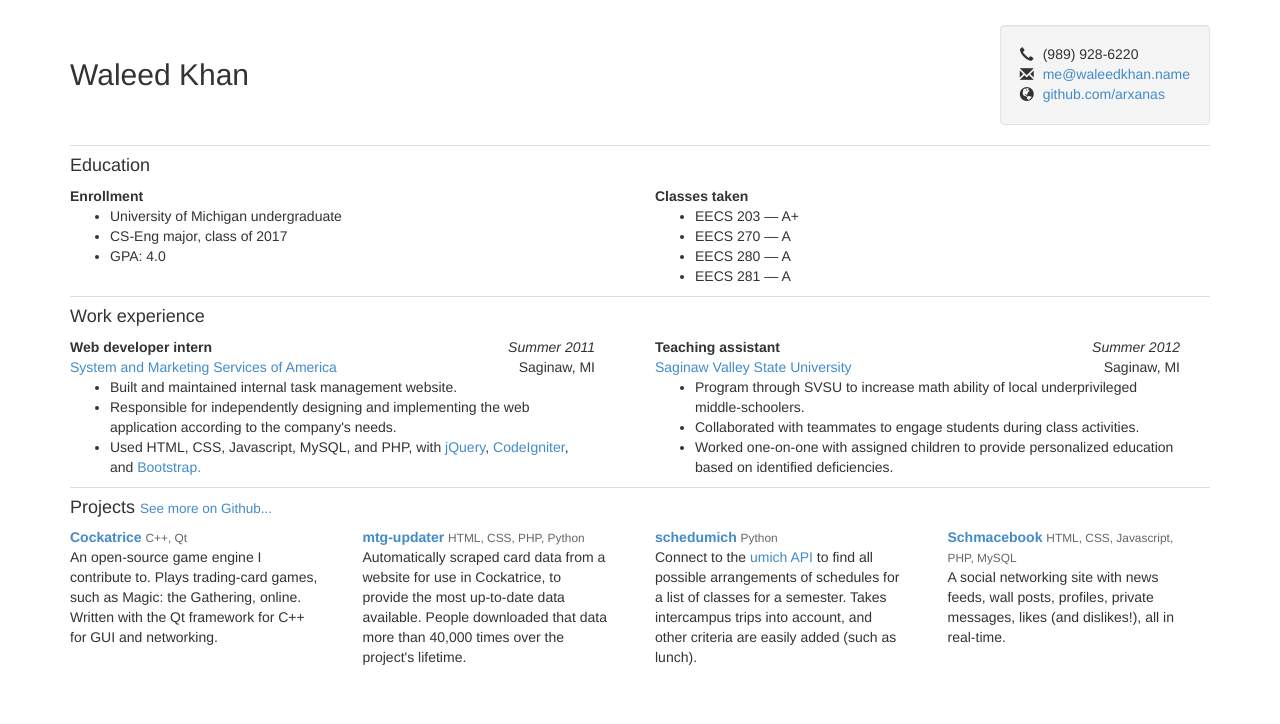
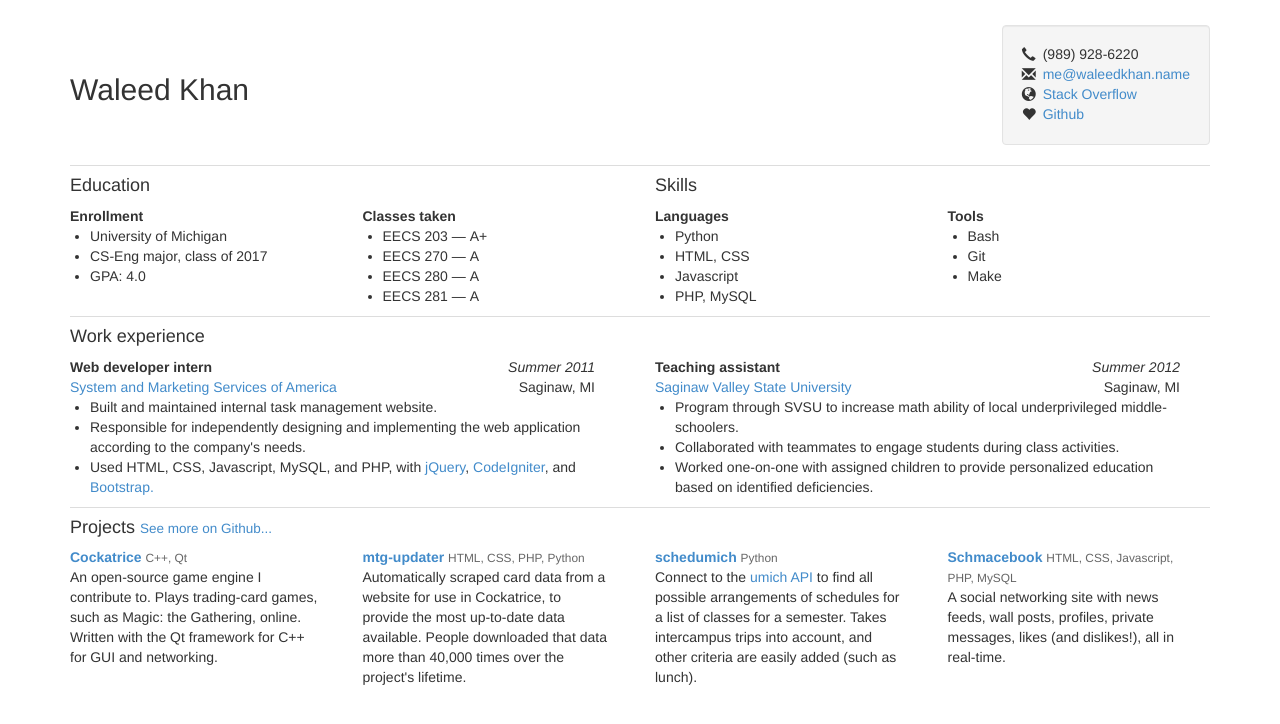
Before and after one commit to arxanas/resume, a plain HTML site: page index.html in a window 1280 px wide. Drawn offline with Linux system fonts and the light colour scheme.

Commit message:
Added Stack Overflow link and Skills section.

```diff
--- a/css/resume.css
+++ b/css/resume.css
@@ -4,12 +4,26 @@
 
 /* Center with respect to the contact info. */
 .name {
-    line-height: 60px;
+    line-height: 90px;
+}
+
+ul {
+  padding-left: 20px;
 }
 
 @media print {
+    .container {
+      padding: 0 0.5in;
+
+      font-size: 13px;
+    }
+
     .resume-header {
         margin-top: 0px;
+    }
+
+    .projects-more {
+      font-size: 13.5px;
     }
 
     /* Remove Bootstrap's link styles. */
@@ -26,7 +40,7 @@
     display: inline-block;
     position: relative;
     top: -1px;
-    margin-left: 5px;
+    margin-left: 3px;
 }
 
 .info-section {
--- a/index.html
+++ b/index.html
@@ -32,15 +32,29 @@
           <li>
             <span class="glyphicon glyphicon-globe"></span>
             <span class="contact-item">
-              <a href="http://github.com/arxanas">github.com/arxanas</a>
+              <a href="http://stackoverflow.com/users/344643/waleed-khan">
+                <span class="hidden-print">Stack Overflow</span>
+                <span class="visible-print">stackoverflow.com/users/344643</span>
+              </a>
+            </span>
+          </li>
+          <li>
+            <span class="glyphicon glyphicon-heart"></span>
+            <span class="contact-item">
+              <a href="http://github.com/arxanas">
+                <span class="hidden-print">Github</span>
+                <span class="visible-print">github.com/arxanas</span>
+              </a>
             </span>
           </li>
         </ul>
       </div>
     </header>
 
-    <!-- Education info -->
+    <!-- Info -->
     <div class="info-section">
+      <div class="row">
+        <div class="col-xs-6">
           <header>
             <h4>Education</h4>
           </header>
@@ -52,7 +66,7 @@
                 <b>Enrollment</b>
               </header>
               <ul>
-            <li>University of Michigan undergraduate</li>
+                <li>University of Michigan</li>
                 <li>CS-Eng major, class of 2017</li>
                 <li>GPA: 4.0</li>
               </ul>
@@ -64,12 +78,50 @@
                 <b>Classes taken</b>
               </header>
               <ul>
-            <li>EECS 203 — A+</li>
-            <li>EECS 270 — A</li>
-            <li>EECS 280 — A</li>
-            <li>EECS 281 — A</li>
+                <li>EECS 203 — A+</li>
+                <li>EECS 270 — A</li>
+                <li>EECS 280 — A</li>
+                <li>EECS 281 — A</li>
               </ul>
             </section>
+          </div>
+        </div>
+
+        <!-- Skills -->
+        <div class="col-xs-6">
+          <header>
+            <h4>Skills</h4>
+          </header>
+
+          <div class="row">
+            <!-- Languages -->
+            <section class="col-xs-6">
+              <header>
+                <b>Languages</b>
+              </header>
+
+              <ul>
+                <li>Python</li>
+                <li>HTML, CSS</li>
+                <li>Javascript</li>
+                <li>PHP, MySQL</li>
+              </ul>
+            </section>
+
+            <!-- Tools -->
+            <section class="col-xs-6">
+              <header>
+                <b>Tools</b>
+              </header>
+
+              <ul>
+                <li>Bash</li>
+                <li>Git</li>
+                <li>Make</li>
+              </ul>
+            </section>
+          </div>
+        </div>
       </div>
     </div>
 
@@ -79,6 +131,7 @@
         <h4>Work experience</h4>
       </header>
       <div class="row">
+        <!-- Intern job -->
         <div class="col-md-6">
           <div class="job">
             <span class="job-description pull-left">Web developer intern</span>
@@ -103,6 +156,8 @@
             </ul>
           </div>
         </div>
+
+        <!-- TA job -->
         <div class="col-md-6">
           <div class="job">
             <span class="job-description pull-left">Teaching assistant</span>
@@ -136,7 +191,7 @@
           <small class="hidden-print">
             <a href="http://github.com/arxanas">See more on Github...</a>
           </small>
-          <small class="visible-print">
+          <small class="projects-more pull-right visible-print">
             <a href="http://github.com/arxanas">(More on Github)</a>
           </small>
         </h4>
```
Lines whose indentation alone changed are shown as unchanged.
